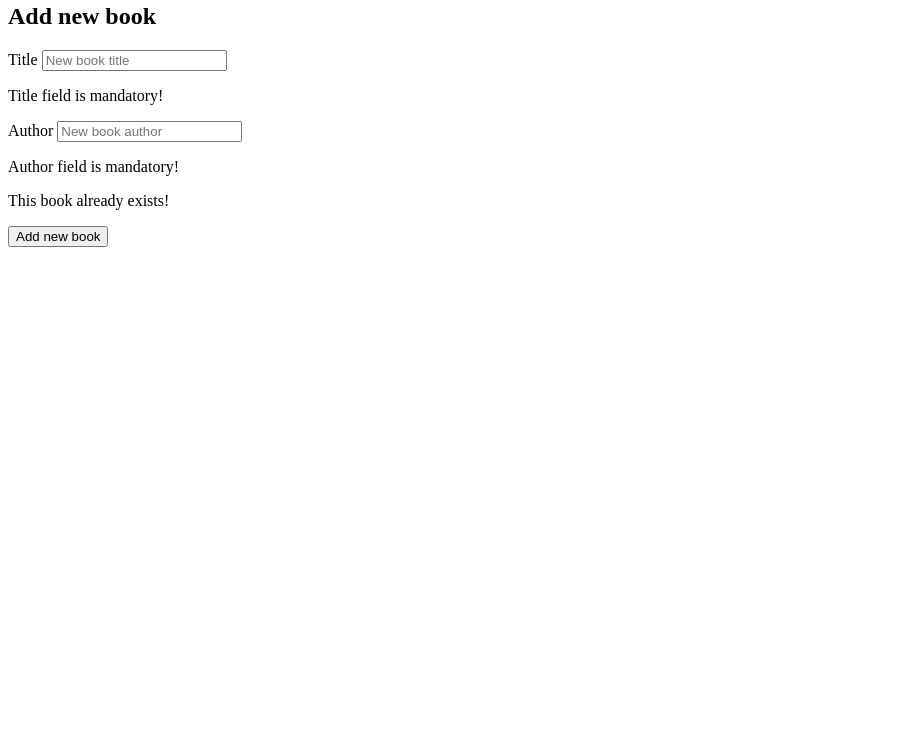
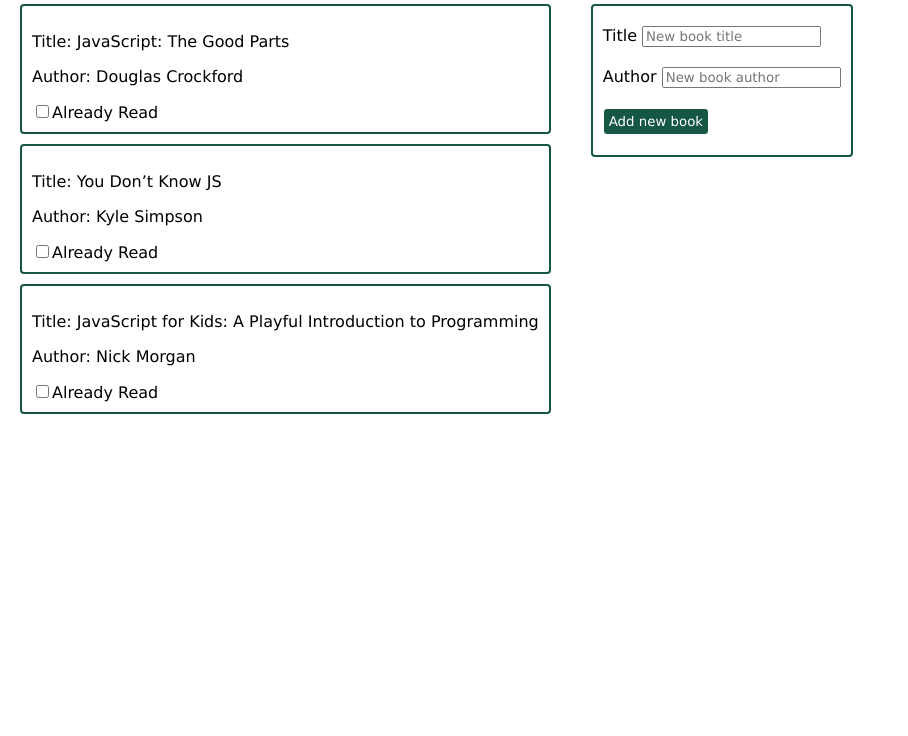
Before and after one commit to bondastefana/booklist_validation, a plain HTML site: page index.html in a window 1280 px wide. Shown: the part 64-800 px from the top of the page, without its empty margins (0-908 px from the left). Drawn offline with Linux system fonts and the light colour scheme.

Commit message:
rename 2

```diff
--- a/index.html
+++ b/index.html
@@ -4,7 +4,7 @@
 <head>
     <meta charset="utf-8" />
     <title>Book List</title>
-    <link rel="stylesheet" type="text/css" href="book-list.css">
+    <link rel="stylesheet" type="text/css" href="index.css">
 </head>
 
 <body>
@@ -37,7 +37,7 @@
         </section>
     </div>
 
-    <script src="book-list.js"></script>
+    <script src="index.js"></script>
 
 </body>
 
```
